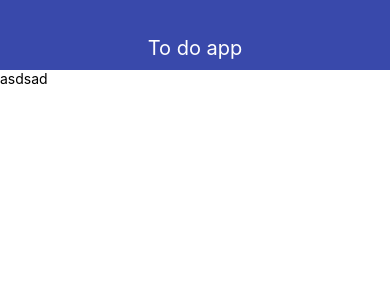
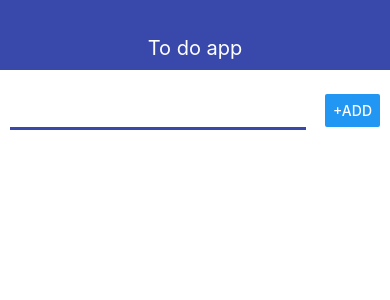
Before and after one commit to anaxronik/rn_todoApp, a React Native app: screen / in a window 390 px wide. Shown: the top 300 px of the page. Built offline with nearby package versions, Linux system fonts and the light colour scheme.

Commit message:
create add func

```diff
--- a/App.js
+++ b/App.js
@@ -5,13 +5,18 @@ import AddTodo from "./src/AddTodo";
 
 export default function App() {
   return (
-    <View style={styles.container}>
+    <View>
       <Navbar title="To do app"></Navbar>
-      <AddTodo></AddTodo>
+      <View style={styles.container}>
+        <AddTodo></AddTodo>
+      </View>
     </View>
   );
 }
 
 const styles = StyleSheet.create({
-  container: {},
+  container: {
+    paddingHorizontal: 10,
+    paddingVertical: 20,
+  },
 });
--- a/src/AddTodo.js
+++ b/src/AddTodo.js
@@ -1,14 +1,29 @@
 import React from "react";
-import { StyleSheet, Text, View } from "react-native";
+import { StyleSheet, Text, View, TextInput, Button } from "react-native";
 
 const AddTodo = () => {
   return (
-    <View>
-      <Text>asdsad</Text>
+    <View style={styles.block}>
+      <TextInput style={styles.input} />
+      <Button title="+ADD" />
     </View>
   );
 };
 
 export default AddTodo;
 
-const styles = StyleSheet.create({});
+const styles = StyleSheet.create({
+  block: {
+    // flex: 1,
+    flexDirection: "row",
+    justifyContent: "space-between",
+    alignItems: "center",
+  },
+  input: {
+    width: "80%",
+    borderStyle: "solid",
+    borderBottomWidth: 3,
+    borderColor: "#3949ab",
+    padding: 10,
+  },
+});
```
